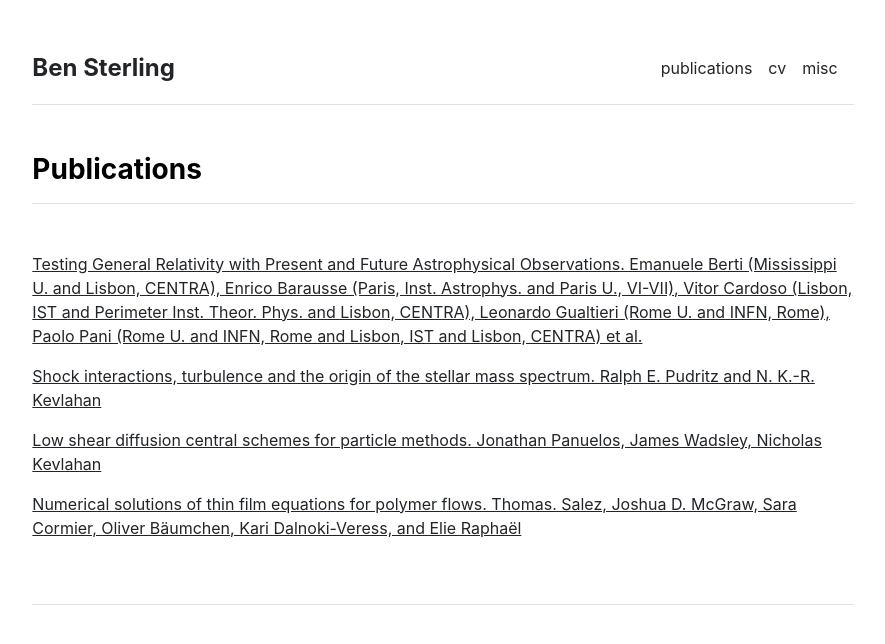
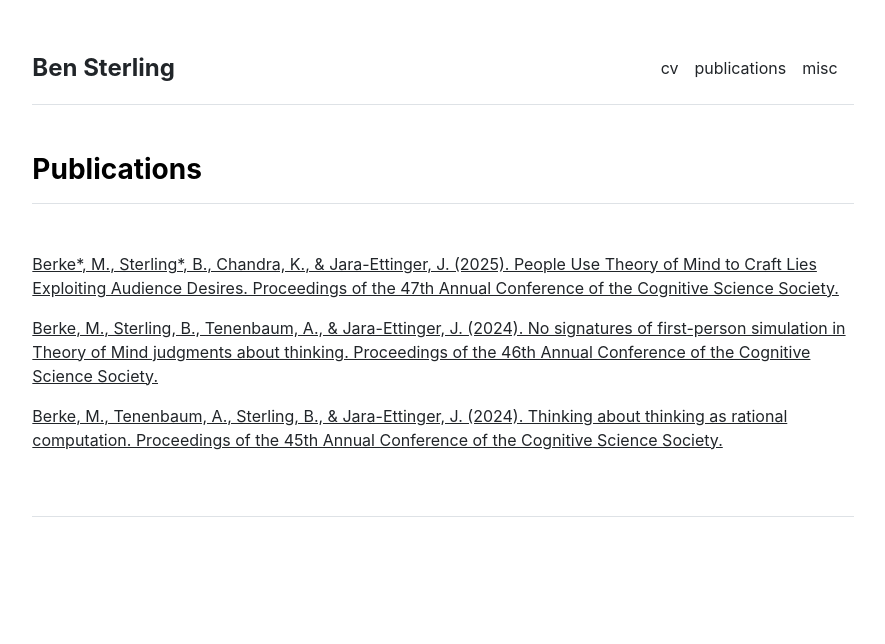
Before and after one commit to Ben-Sterling/Ben-Sterling.github.io, a Jekyll site: the page built from publications.md, in a window 1280 px wide. Shown: the top 644 px of the page, without its empty margins (197-1082 px from the left). Built offline with Jekyll 4.4.1, drawn with Linux system fonts in a browser that asks for light colours.

Commit message:
updating pubs

```diff
--- a/_data/publications.yml
+++ b/_data/publications.yml
@@ -1,10 +1,9 @@
 featured:
-- {name: 'Testing General Relativity with Present and Future Astrophysical Observations. Emanuele Berti (Mississippi U. and Lisbon, CENTRA), Enrico Barausse (Paris, Inst. Astrophys. and Paris U., VI-VII), Vitor Cardoso (Lisbon, IST and Perimeter Inst. Theor. Phys. and Lisbon, CENTRA), Leonardo Gualtieri (Rome U. and INFN, Rome), Paolo Pani (Rome U. and INFN, Rome and Lisbon, IST and Lisbon, CENTRA) et al.', url: '/publications/1501.07274.pdf'}
-- {name: 'Shock interactions, turbulence and the origin of the stellar mass spectrum. Ralph E. Pudritz and N. K.-R. Kevlahan', url: 'http://ms.mcmaster.ca/kevla/pdf/articles/PhilTransRSoc_2013.pdf'}
-- {name: 'Low shear diffusion central schemes for particle methods. Jonathan Panuelos, James Wadsley, Nicholas Kevlahan', url: 'http://ms.mcmaster.ca/kevla/pdf/articles/jcp_v414.pdf'}
+  - {name: 'Berke*, M., Sterling*, B., Chandra, K., & Jara-Ettinger, J. (2025). People Use Theory of Mind to Craft Lies Exploiting Audience Desires. Proceedings of the 47th Annual Conference of the Cognitive Science Society.', url: 'https://doi.org/10.31234/osf.io/a65f3_v1'}
+  - {name: 'Berke, M., Sterling, B., Tenenbaum, A., & Jara-Ettinger, J. (2024). No signatures of first-person simulation in Theory of Mind judgments about thinking. Proceedings of the 46th Annual Conference of the Cognitive Science Society.', url: 'https://osf.io/preprints/psyarxiv/q79bz'}
+  - {name: 'Berke, M., Tenenbaum, A., Sterling, B., & Jara-Ettinger, J. (2024). Thinking about thinking as rational computation. Proceedings of the 45th Annual Conference of the Cognitive Science Society.', url: 'https://psyarxiv.com/e65p3'}
 
 index:
-- {name: 'Testing General Relativity with Present and Future Astrophysical Observations. Emanuele Berti (Mississippi U. and Lisbon, CENTRA), Enrico Barausse (Paris, Inst. Astrophys. and Paris U., VI-VII), Vitor Cardoso (Lisbon, IST and Perimeter Inst. Theor. Phys. and Lisbon, CENTRA), Leonardo Gualtieri (Rome U. and INFN, Rome), Paolo Pani (Rome U. and INFN, Rome and Lisbon, IST and Lisbon, CENTRA) et al.', url: '/publications/1501.07274.pdf'}
-- {name: 'Shock interactions, turbulence and the origin of the stellar mass spectrum. Ralph E. Pudritz and N. K.-R. Kevlahan', url: 'http://ms.mcmaster.ca/kevla/pdf/articles/PhilTransRSoc_2013.pdf'}
-- {name: 'Low shear diffusion central schemes for particle methods. Jonathan Panuelos, James Wadsley, Nicholas Kevlahan', url: 'http://ms.mcmaster.ca/kevla/pdf/articles/jcp_v414.pdf'}
-- {name: 'Numerical solutions of thin film equations for polymer flows. Thomas. Salez, Joshua D. McGraw, Sara Cormier, Oliver Bäumchen, Kari Dalnoki-Veress, and Elie Raphaël', url: 'https://static1.squarespace.com/static/5684891d7086d74497aeb71f/t/56ec510d2fe1319543ab6d6f/1458327821946/10.1140-epje-i2012-12114-x.pdf'}
+  - {name: 'Berke*, M., Sterling*, B., Chandra, K., & Jara-Ettinger, J. (2025). People Use Theory of Mind to Craft Lies Exploiting Audience Desires. Proceedings of the 47th Annual Conference of the Cognitive Science Society.', url: 'https://doi.org/10.31234/osf.io/a65f3_v1'}
+  - {name: 'Berke, M., Sterling, B., Tenenbaum, A., & Jara-Ettinger, J. (2024). No signatures of first-person simulation in Theory of Mind judgments about thinking. Proceedings of the 46th Annual Conference of the Cognitive Science Society.', url: 'https://osf.io/preprints/psyarxiv/q79bz'}
+  - {name: 'Berke, M., Tenenbaum, A., Sterling, B., & Jara-Ettinger, J. (2024). Thinking about thinking as rational computation. Proceedings of the 45th Annual Conference of the Cognitive Science Society.', url: 'https://psyarxiv.com/e65p3'}
--- a/_data/settings.yml
+++ b/_data/settings.yml
@@ -1,8 +1,8 @@
 menu:
+- {name: 'cv', url: '/cv'}
 #- {name: 'people', url: '/people'}
 - {name: 'publications', url: '/publications'}
 #- {name: 'courses', url: '/courses'}
-- {name: 'cv', url: '/cv'}
 - {name: 'misc', url: '/miscellaneous'}
 
 #people:
@@ -23,4 +23,4 @@ menu:
 
 contacts:
 #- {name: 'Dr. Academia', title: 'Professor', department: 'Physics & Astronomy', institution: 'Some University', institution_address: '1 Main Street, Canada', phone: '(000) 000-0000', email: 'hello@university.edu', office: 'Science Building 505', image: 'assets/img/contact.jpg'}
-- { email: 'benjamin.sterling [at]utexas.edu', github: 'ben-sterling', bluesky: 'brazosbend'}
+- { email: 'benjamin.sterling [at] utexas.edu', github: 'ben-sterling', bluesky: 'brazosbend'}
--- a/_layouts/cv.html
+++ b/_layouts/cv.html
@@ -5,7 +5,7 @@ layout: default
 
 <div class="row g-5 mb-5">
   <div>
-    <h3 class="fw-bold border-bottom pb-3 mb-5">CV</h3>
+
     <p>
       You can view or download my CV
       <a href="/assets/Ben_Sterling_CV.pdf" target="_blank" rel="noopener">
```
Also changed, not shown: _layouts/miscellaneous.html (added).
